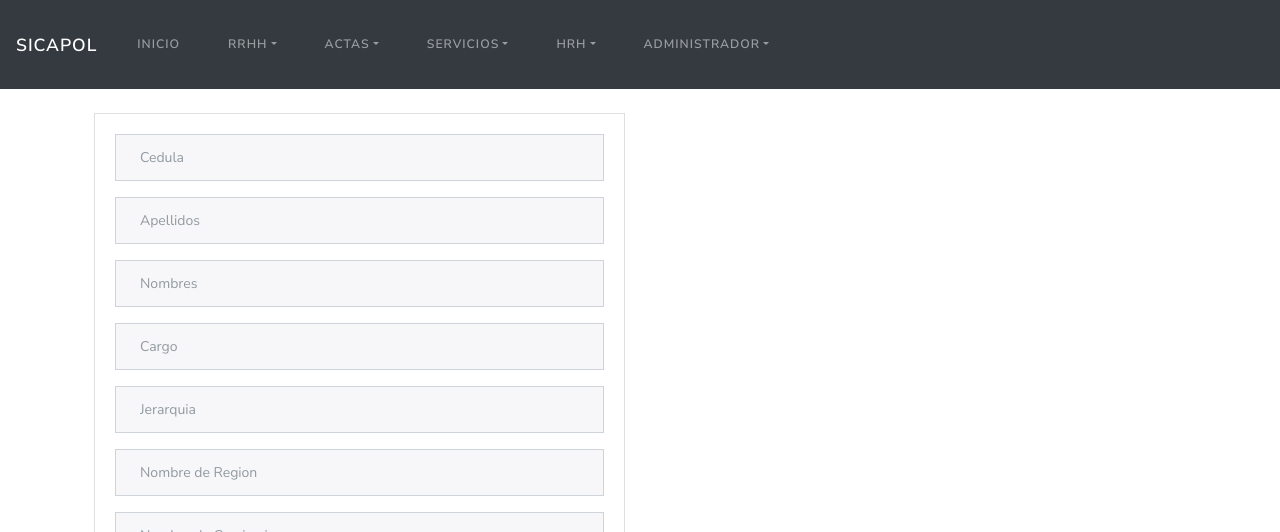
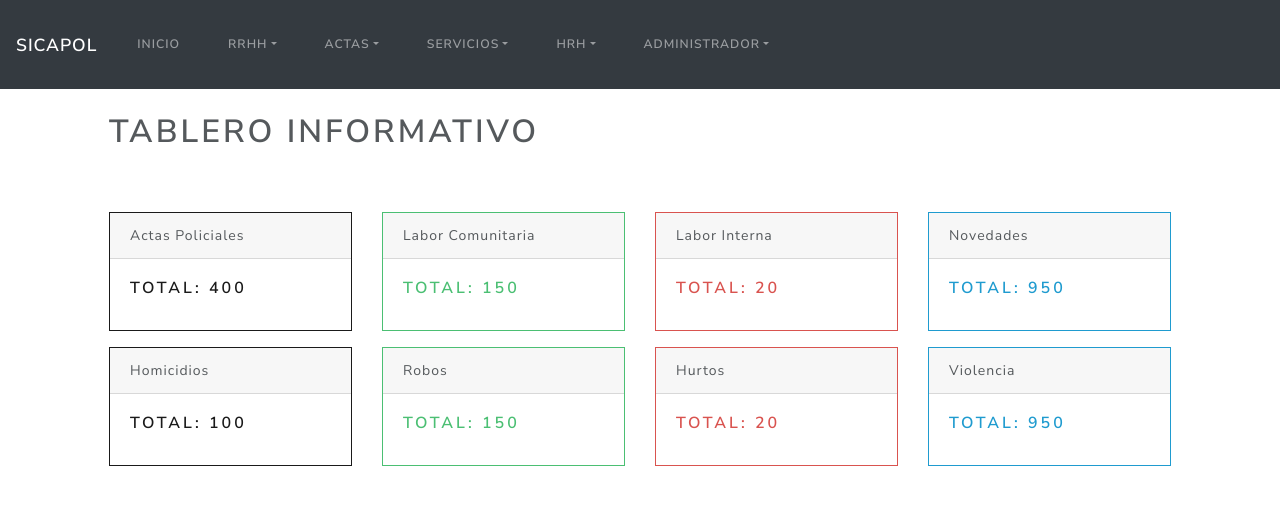
Before and after one commit to elvingonzalezb/SICAPOLJS, a React (Create React App) app in the folder sicapol/: page /funcionario in a window 1280 px wide. Shown: the top 532 px of the page. Built offline with nearby package versions, Linux system fonts and the light colour scheme; no server answers.

Commit message:
Actualizacion

```diff
--- a/sicapol/src/App.js
+++ b/sicapol/src/App.js
@@ -10,7 +10,7 @@ function App() {
       <Navbar></Navbar>
       <div className="container p-4">
         <Switch>
-          <Route path="/inicio" component={Inicio} />
+          <Route path="/" component={Inicio} />
           <Route path="/funcionario" component={Funcionario} />
         </Switch>
       </div>
--- a/sicapol/src/componentes/Navbar.js
+++ b/sicapol/src/componentes/Navbar.js
@@ -9,7 +9,7 @@ export const Navbar = () => (
         </button>
         <div className="collapse navbar-collapse" id="navbarNavAltMarkup">
             <div className="navbar-nav">
-                <Link className="nav-item nav-link" to="/inicio">Inicio</Link>
+                <Link className="nav-item nav-link" to="/">Inicio</Link>
                 <li className="nav-item dropdown">
                     <Link className="nav-link dropdown-toggle" to="#" id="navbarDropdown" role="button" data-toggle="dropdown" aria-haspopup="true" aria-expanded="false">
                         RRHH
```
